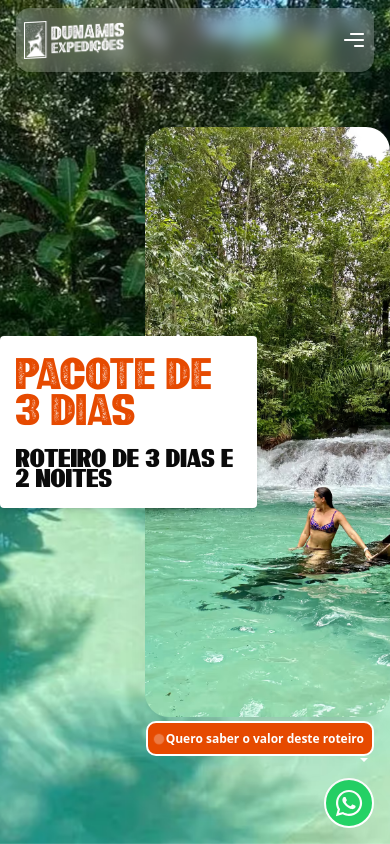
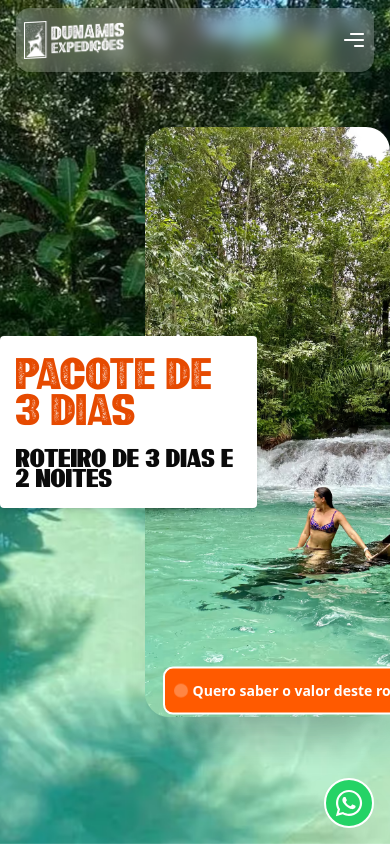
Before and after one commit to DunamisJalapao/dunamis-expedicoes, a Next.js app: page /packs/roteiro-3-dias in a window 390 px wide. Shown: the top 844 px of the page. Built offline with nearby package versions, Linux system fonts and the light colour scheme.

Commit message:
Revert "refactor: update ButtonWhats and Contact components for improved styling and functionality, including responsive adjustments and WhatsApp integration"
This reverts commit 13d724a5be78c783e83dbd3f58bfb518270cc065.

```diff
--- a/src/components/ButtonWhats.tsx
+++ b/src/components/ButtonWhats.tsx
@@ -54,34 +54,22 @@ export function ButtonWhats() {
   )}`;
 
   return (
-    <div className="fixed right-4 sm:right-6 md:right-8 lg:right-12 xl:right-16 bottom-4 sm:bottom-6 md:bottom-8 z-50">
+    <div className="fixed right-4 sm:right-6 md:right-20 bottom-4 sm:bottom-6 md:bottom-8 z-50">
       {/* Popup */}
       {showPopup && (
         <div
-          className={`absolute bottom-16 sm:bottom-18 md:bottom-20 lg:bottom-24 right-0 sm:-right-2 md:-right-4 lg:-right-6 xl:-right-8 text-xs sm:text-sm md:text-base font-semibold whitespace-nowrap ${
-            isPackPage ? "bg-[#E64A00] text-white" : "bg-[#25D366] text-white"
-          } rounded-lg shadow-2xl border-2 border-white p-2 sm:p-3 md:p-4 mb-2 animate-fade-in ${
-            isPackPage
-              ? "max-w-none"
-              : "max-w-[200px] sm:max-w-[250px] md:max-w-none"
-          }`}
+          className={`absolute bottom-24 -right-16 text-sm sm:text-base font-semibold whitespace-nowrap ${
+            isPackPage ? "bg-[#FF5A00] text-white" : "bg-[#25D366] text-white"
+          } animate-bounce rounded-lg shadow-2xl border-2 border-white p-3 sm:p-4 mb-2 animate-fade-in`}
         >
-          <div className="flex items-center gap-1 sm:gap-2 md:gap-3">
-            <div
-              className={`w-1.5 h-1.5 sm:w-2 sm:h-2 bg-white animate-ping rounded-full shrink-0`}
-            ></div>
-            <p
-              className={`text-xs sm:text-sm md:text-base ${
-                isPackPage ? "leading-tight" : ""
-              }`}
-            >
+          <div className="flex items-center gap-2 sm:gap-3">
+            <div className={`w-2 h-2 bg-white animate-ping rounded-full`}></div>
+            <p className="">
               {isPackPage
                 ? "Quero saber o valor deste roteiro"
                 : "Solicite seu orçamento"}
             </p>
           </div>
-          {/* Seta apontando para o botão */}
-          <div className="absolute bottom-[-8px] right-1 sm:right-2 md:right-3 lg:right-4 xl:right-5 w-0 h-0 border-l-4 border-r-4 border-t-4 border-transparent border-t-white"></div>
         </div>
       )}
 
--- a/src/components/screens/Contact.tsx
+++ b/src/components/screens/Contact.tsx
@@ -1,5 +1,5 @@
-import { LazyFaWhatsapp } from "@/components/LazyIcon";
 import { HTMLAttributes } from "react";
+import { ButtonPrimary } from "../ButtonPrimary";
 
 type ContactType = HTMLAttributes<HTMLDivElement> & {};
 
@@ -11,23 +11,10 @@ export default function Contact({ ...rest }: ContactType) {
         className="flex w-full h-full bg-green-100 bg-[url(/bg.webp)] bg-cover bg-center lg:bg-fixed bg-no-repeat"
       />
       <div className="flex w-full h-full bg-[#2E5C2EC7] flex-col items-center justify-center text-white font-work-sans text-center px-4 sm:px-6 md:px-8 lg:px-12 xl:px-16 gap-6 sm:gap-8 md:gap-10 lg:gap-12 absolute">
-        <p
-          className="font-bardon-stamp w-1/2 font-semibold text-lg sm:text-xl md:text-2xl lg:text-3xl xl:text-4x "
-          style={{ lineHeight: "160%" }}
-        >
-          Fale com a gente e receba orçamento via WhatsApp
+        <p className="font-work-sans font-semibold text-lg sm:text-xl md:text-2xl lg:text-3xl xl:text-4xl leading-tight">
+          Fale com a gente e receba orçamento <br /> via WhatsApp
         </p>
-        <a
-          href="https://api.whatsapp.com/send?phone=556392437096"
-          target="_blank"
-          rel="noopener noreferrer"
-          className={` text-sm sm:text-base font-semibold whitespace-nowrap bg-[#112126ff] animate-pulse-border text-white  rounded-lg  p-3 sm:p-4 mb-2 animate-fade-in hover:bg-[#0f1a1c] hover:scale-105 transition-all duration-300 shadow-lg hover:shadow-xl`}
-        >
-          <div className="flex items-center gap-2 sm:gap-3">
-            <LazyFaWhatsapp className="text-white text-2xl " />
-            <p className="font-bardon-stamp">Enviar mensagem</p>
-          </div>
-        </a>
+        <ButtonPrimary className="w-[12rem] sm:w-[14rem] md:w-[16rem] lg:w-[18rem] h-[3rem] sm:h-[3.5rem] md:h-[4rem] lg:h-[4.5rem] text-sm sm:text-base md:text-lg lg:text-xl" />
         <p className="font-blue-dream text-2xl sm:text-3xl md:text-4xl lg:text-5xl xl:text-6xl leading-tight max-w-4xl">
           Viagens que rendem boas histórias
         </p>
```
Also changed, not shown: src/components/ui/button.tsx (line endings or trailing spaces), src/lib/utils.ts (line endings or trailing spaces).
